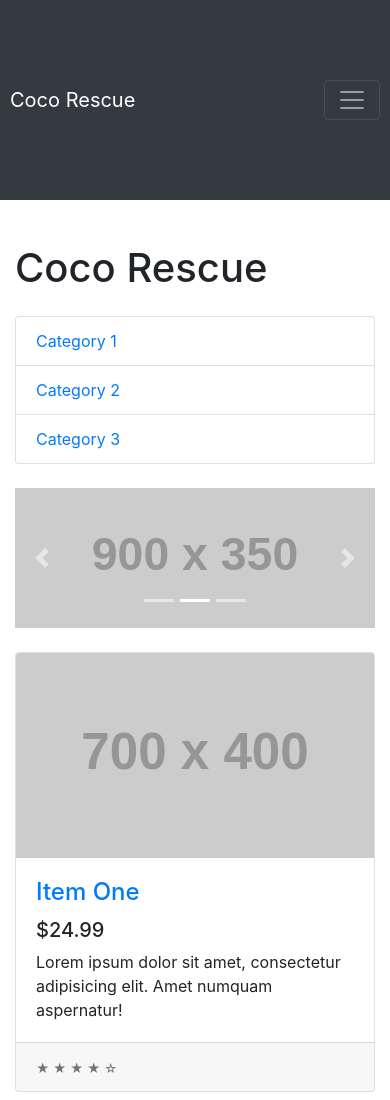
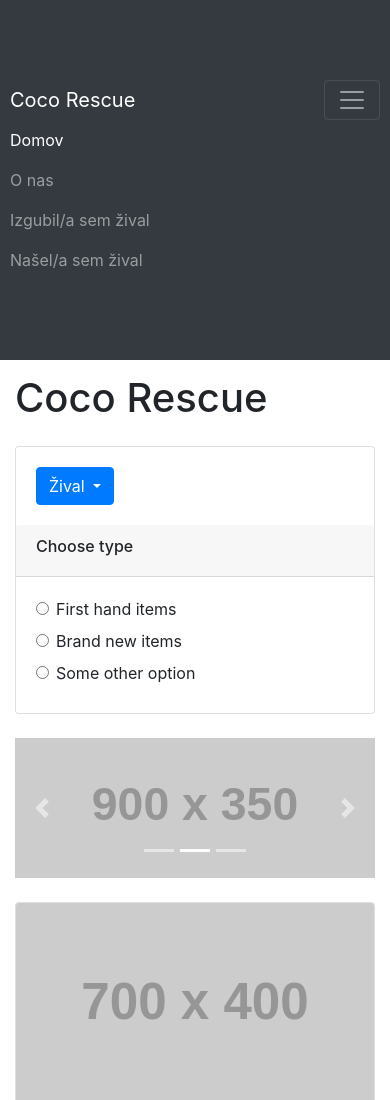
Before and after one commit to KimBadovinac/BitsNBytes, a website: page src/frontend/index.html in a window 390 px wide. Shown: the top 1100 px of the page. Drawn offline with Linux system fonts and the light colour scheme; some packages are replaced by stand-ins of ours; placeholder pictures from the web are drawn by us.

Commit message:
Mobile navbar expanded first

```diff
--- a/src/frontend/css/main.css
+++ b/src/frontend/css/main.css
@@ -18,3 +18,11 @@ body {
   top: 0;
   z-index: 99;
 }
+
+@media (max-width: 978px) {
+
+  body {
+    padding-top: 350px;
+  }
+
+}
--- a/src/frontend/index.html
+++ b/src/frontend/index.html
@@ -27,10 +27,10 @@
   <nav class="navbar navbar-expand-lg navbar-dark bg-dark fixed-top" id="navbar">
     <div class="container" id="navbar-right">
       <a class="navbar-brand" href="#">Coco Rescue</a>
-      <button class="navbar-toggler" type="button" data-toggle="collapse" data-target="#navbarResponsive" aria-controls="navbarResponsive" aria-expanded="false" aria-label="Toggle navigation">
+      <button class="navbar-toggler" id="togglemenu" type="button" data-toggle="collapse" data-target="#navbarResponsive" aria-controls="navbarResponsive" aria-expanded="false" aria-label="Toggle navigation">
         <span class="navbar-toggler-icon"></span>
       </button>
-      <div class="collapse navbar-collapse" id="navbarResponsive">
+      <div class="collapse show navbar-collapse" id="navbarResponsive">
         <ul class="navbar-nav ml-auto">
           <li class="nav-item active">
             <a class="nav-link" href="#">Domov
@@ -64,11 +64,53 @@
       <div class="col-lg-3">
 
         <h1 class="my-4">Coco Rescue</h1>
-        <div class="list-group">
-          <a href="#" class="list-group-item">Category 1</a>
-          <a href="#" class="list-group-item">Category 2</a>
-          <a href="#" class="list-group-item">Category 3</a>
-        </div>
+        <div class="card">
+          <article class="card-group-item">
+            <div class="filter-content">
+              <div class="card-body">
+                <div class="dropdown">
+                  <button class="btn btn-primary dropdown-toggle" type="button" data-toggle="dropdown">Žival
+                    <span class="caret"></span></button>
+                  <ul class="dropdown-menu">
+                    <li>Pes</li>
+                    <li>Mačka</li>
+                    <li>Drugo</li>
+                  </ul>
+                </div>
+
+              </div> <!-- card-body.// -->
+            </div>
+          </article> <!-- card-group-item.// -->
+
+          <article class="card-group-item">
+            <header class="card-header">
+              <h6 class="title">Choose type </h6>
+            </header>
+            <div class="filter-content">
+              <div class="card-body">
+                <label class="form-check">
+                  <input class="form-check-input" type="radio" name="exampleRadio" value="">
+                  <span class="form-check-label">
+			    First hand items
+			  </span>
+                </label>
+                <label class="form-check">
+                  <input class="form-check-input" type="radio" name="exampleRadio" value="">
+                  <span class="form-check-label">
+			    Brand new items
+			  </span>
+                </label>
+                <label class="form-check">
+                  <input class="form-check-input" type="radio" name="exampleRadio" value="">
+                  <span class="form-check-label">
+			    Some other option
+			  </span>
+                </label>
+              </div> <!-- card-body.// -->
+            </div>
+          </article> <!-- card-group-item.// -->
+        </div> <!-- card.// -->
+
 
       </div>
       <!-- /.col-lg-3 -->
--- a/src/frontend/js/main.js
+++ b/src/frontend/js/main.js
@@ -3,7 +3,9 @@ window.onscroll = function() {scrollFunction()};
 function scrollFunction() {
     if (document.body.scrollTop > 80 || document.documentElement.scrollTop > 80) {
         document.getElementById("navbar").style.padding = "30px 10px";
+        $('.navbar-collapse').collapse('hide');
     } else {
         document.getElementById("navbar").style.padding = "80px 10px";
+        $('.navbar-collapse').collapse('show');
     }
 }
```
